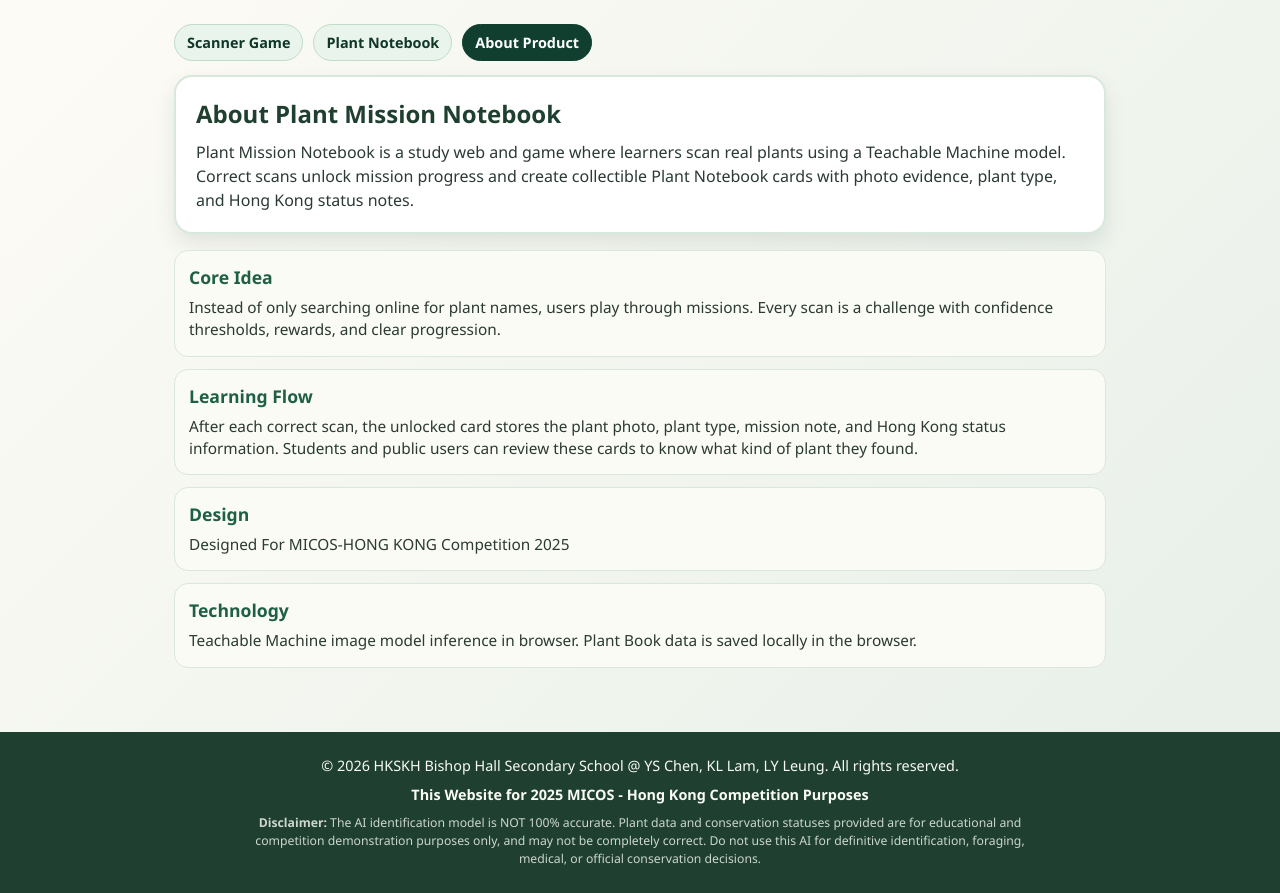
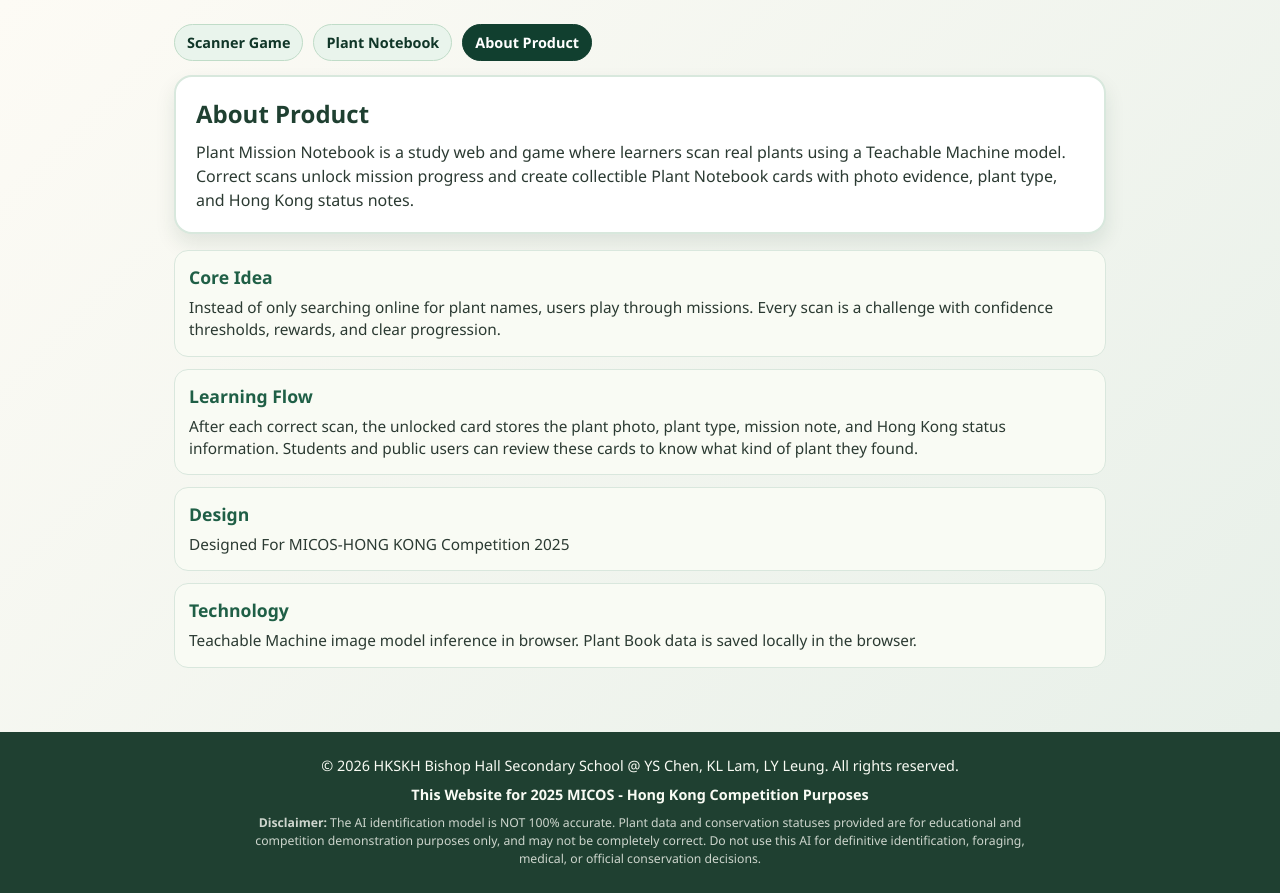
Before and after one commit to cysBHSS/MICOSBHSS, a plain HTML site: page product.html in a window 1280 px wide. Drawn offline with Linux system fonts and the light colour scheme.

Commit message:
Update title and heading to 'About Product'

```diff
--- a/product.html
+++ b/product.html
@@ -3,7 +3,7 @@
 <head>
     <meta charset="UTF-8">
     <meta name="viewport" content="width=device-width, initial-scale=1.0">
-    <title>About Plant Mission Notebook</title>
+    <title>About Product</title>
     <style>
         :root {
             --deep-green: #1f4031;
@@ -102,7 +102,7 @@
         </nav>
 
         <section class="hero">
-            <h1>About Plant Mission Notebook</h1>
+            <h1>About Product</h1>
             <p>Plant Mission Notebook is a study web and game where learners scan real plants using a Teachable Machine model. Correct scans unlock mission progress and create collectible Plant Notebook cards with photo evidence, plant type, and Hong Kong status notes.</p>
         </section>
 
```
